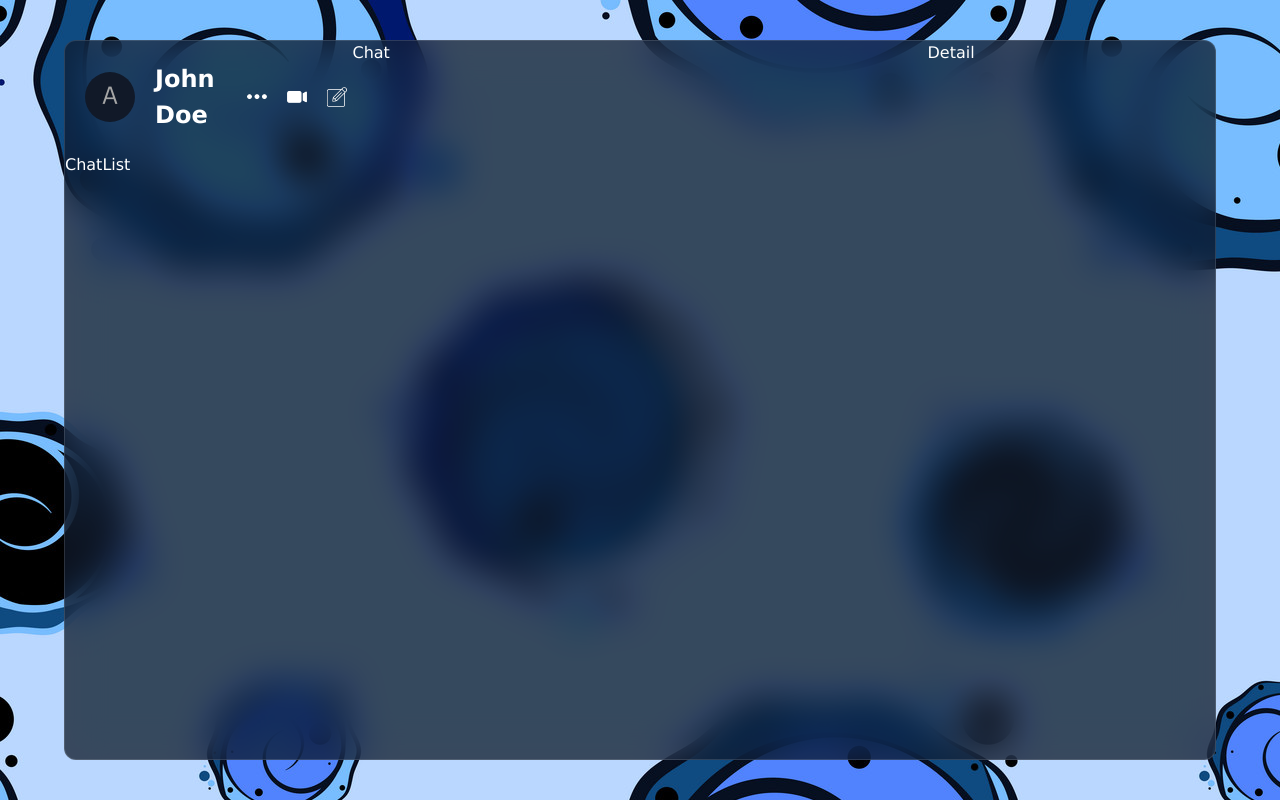
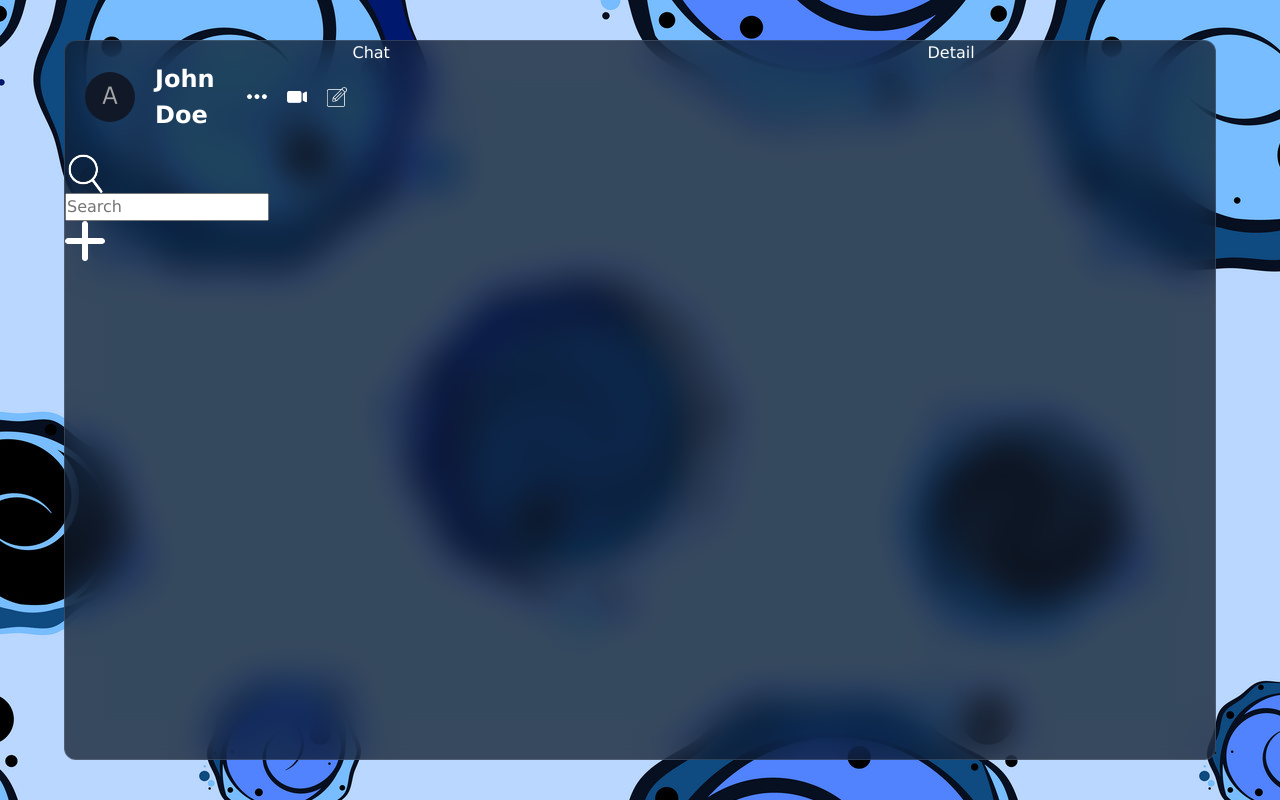
Before and after one commit to DhruvPokhriyal/sangam, a React (Vite) app: page / in a window 1280 px wide. Built offline with nearby package versions, Linux system fonts and the light colour scheme.

Commit message:
Setup HTML for ChatList

```diff
--- a/src/components/list/chatList/ChatList.jsx
+++ b/src/components/list/chatList/ChatList.jsx
@@ -1,5 +1,11 @@
 export default function ChatList(){
     return <div className="chatList">
-        ChatList
+        <div className="search">
+            <div className="searchBar">
+                <img src="/search.png"></img>
+                <input type="text" placeholder="Search"></input>
+            </div>
+            <img src="/plus.png"></img>
+        </div>
     </div>
 }
--- a/src/components/list/chatList/chatList.css
+++ b/src/components/list/chatList/chatList.css
@@ -1,3 +1,5 @@
 .chatList {
+    .search {
 
+    }
 }
```
